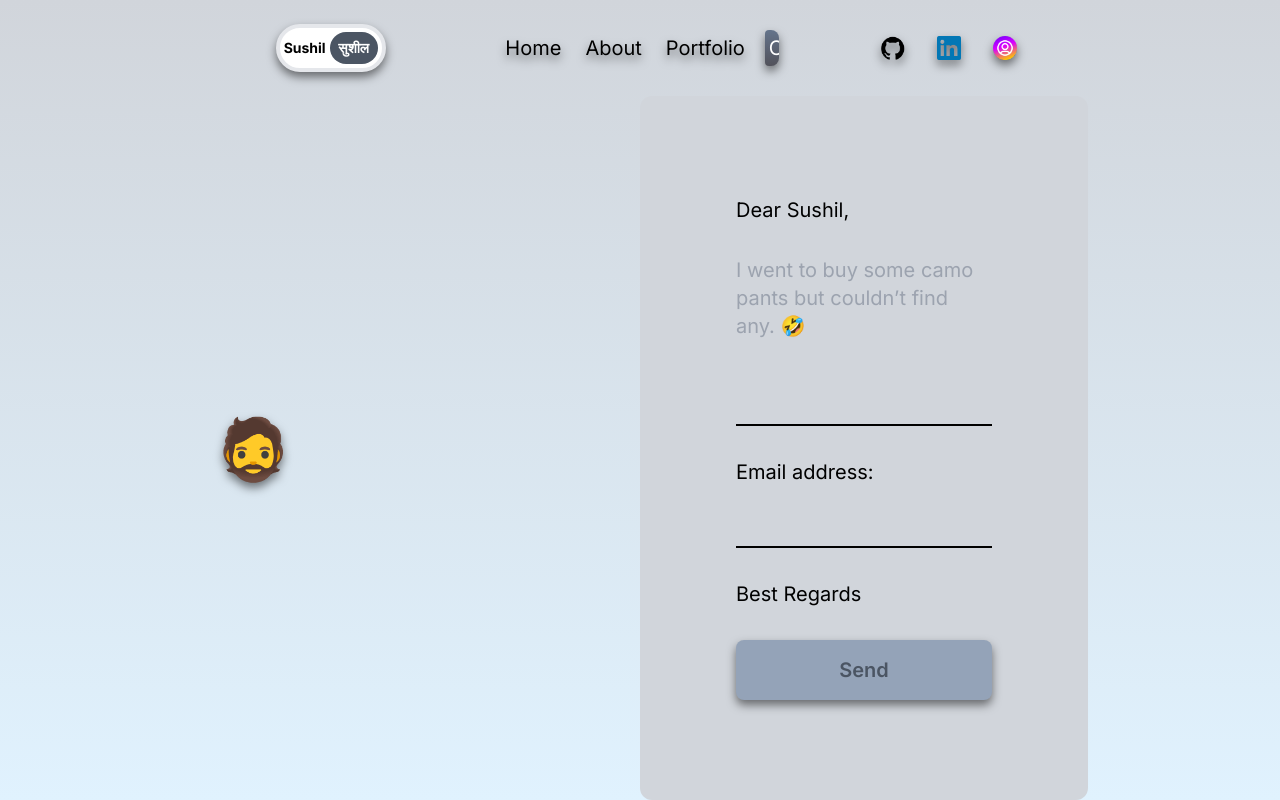
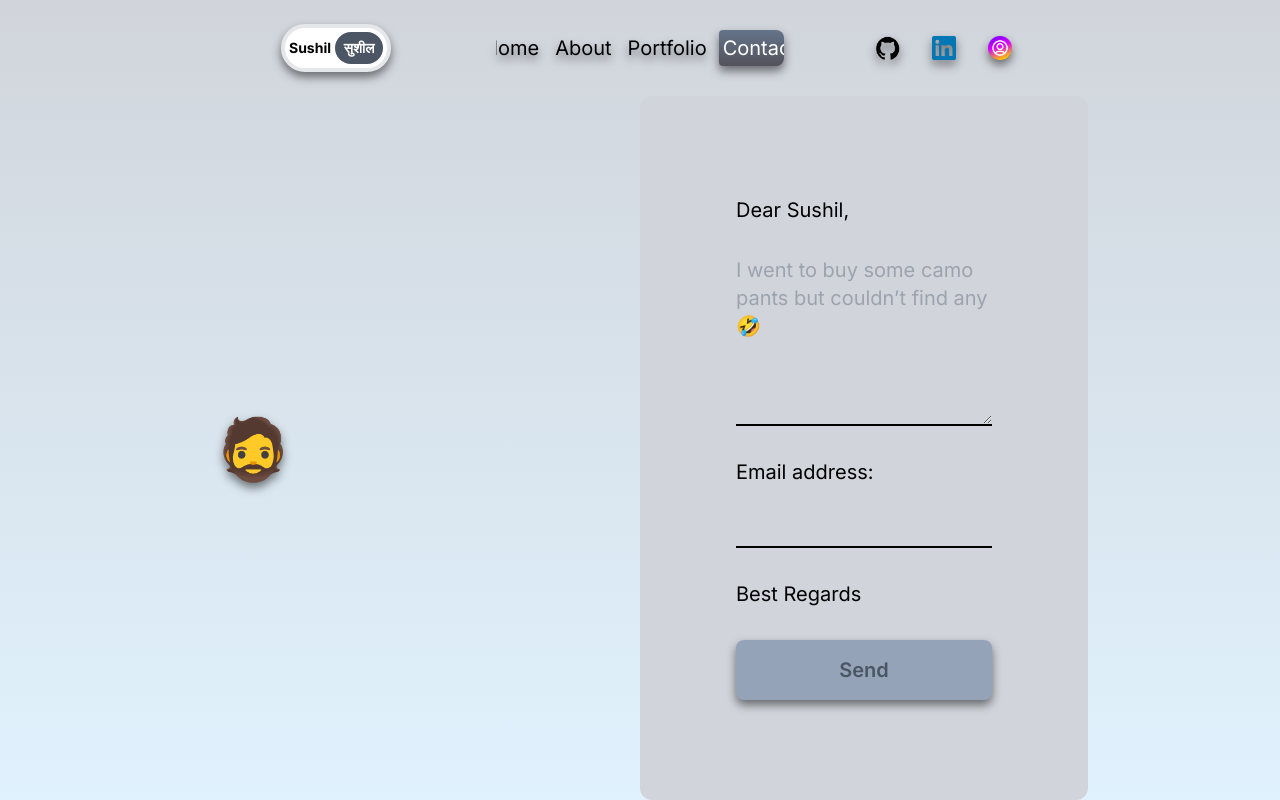
Before and after one commit to sudulal123/portfolio-template, a Next.js app: page /contact in a window 1280 px wide. Built offline with nearby package versions, Linux system fonts and the light colour scheme.

Commit message:
00_Update_website "not finished"

```diff
--- a/src/app/contact/page.jsx
+++ b/src/app/contact/page.jsx
@@ -76,8 +76,8 @@
                         rows={6}
                         required
                         name="user_message"
-                        className="bg-transparent border-b-2 border-b-black outline-none resize-none"
-                        placeholder="I went to buy some camo pants but couldn’t find any. 🤣"
+                        className="bg-transparent border-b-2 border-b-black outline-none"
+                        placeholder="I went to buy some camo pants but couldn’t find any 🤣"
                         />
                     <span>Email address:</span>
                     <input
@@ -85,7 +85,7 @@
                         name="user_email"
                         className="bg-transparent border-b-2 border-b-black outline-none"/>
                     <span>Best Regards</span>
-                    <motion.button className="bg-slate-400 font-semibold text-gray-600 p-4 rounded-lg overflow-hidden drop-shadow-[0_5px_5px_rgba(0,0,0,0.5)]"
+                    <motion.button className="bg-slate-400 font-semibold text-gray-600 p-4 rounded-lg flex-none overflow-hidden drop-shadow-[0_5px_5px_rgba(0,0,0,0.5)]"
                         whileHover={{ scale: 1.1 }}
                         whileTap={{ scale: 0.9}}>
                         Send
--- a/src/app/portfolio/page.jsx
+++ b/src/app/portfolio/page.jsx
@@ -9,13 +9,13 @@
     {
         id: 1,
         color:  "from-slate-400 to-gray-500",
-        title:  "My Portfolio",
+        title:  "Portfolio",
         desc:   "Portfolio built with Next.js, Framer Motion and Tailwind CSS",
         img:    "/portfolio.jpg",
         link:   "https://github.com/sdulal123/portfolio",
     },
     {
-        id: 2,
+        id: 0,
         color:  "from-slate-500 to-gray-600",
         title:  "Weather App",
         desc:   "Weather app GUI built with Java",
@@ -71,9 +71,9 @@
                                     {/*Description*/}
                                     <p className="w-80 md:w96 lg:w-[500px] lg:text-lg xl:w-[600px]">{item.desc}</p>
                                     {/*Link with Button*/}
-                                    <Link href={item.link} className="flex justify-end" target="_blank">
-                                        < button className="p-2 text-sm md:p-4 md:text-md lg:text-lg bg-white text-gray-600 font-semibold m-4 rounded-lg overflow-hidden drop-shadow-[0_5px_5px_rgba(0,0,0,0.5)]">See Demo</button>
-                                    </Link>
+                                    <a className="flex justify-end" target="_blank">
+                                        < button href={item.link} className="p-2 text-sm md:p-4 md:text-md lg:text-lg bg-white text-gray-600 font-semibold m-4 rounded-lg overflow-hidden drop-shadow-[0_5px_5px_rgba(0,0,0,0.5)]">See Demo</button>
+                                    </a>
                                 </div>
                             </div>
                         ))}
--- a/src/components/navbar.jsx
+++ b/src/components/navbar.jsx
@@ -70,7 +70,7 @@
     }
 
     return (
-        <div className="h-full flex items-center justify-between px-4 sm:px-8 md:px-12 lg:px-20 xl:px-48 text-xl gap-8">
+        <div className="h-full flex items-center justify-between px-4 sm:px-8 md:px-12 lg:px-20 xl:px-48 text-xl gap-4">
 
             {/*NAME*/}
             <div className="md:hidden lg:flex xl:w-1/3 justify-center">
@@ -81,7 +81,7 @@
             </div>
 
             {/*LINKS*/}
-            <div className="hidden md:flex gap-4 w-1/3 rounded-lg overflow-hidden drop-shadow-[0_5px_5px_rgba(0,0,0,0.5)]">
+            <div className="hidden md:flex gap-2 xl:w-1/3 xl:justify-center rounded-lg overflow-hidden drop-shadow-[0_5px_5px_rgba(0,0,0,0.5)]">
                 {links.map((link)=>(
                     <NavLink link={link} key={link.title}/>
                 ))}
```
